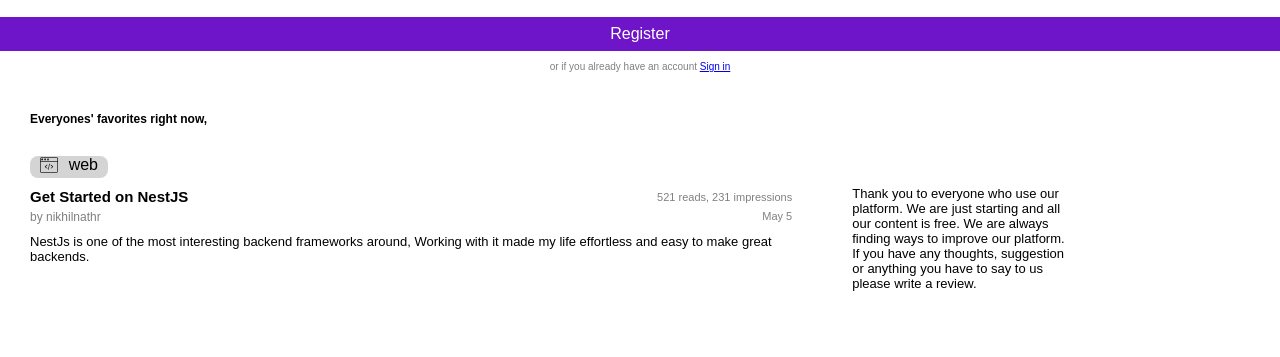
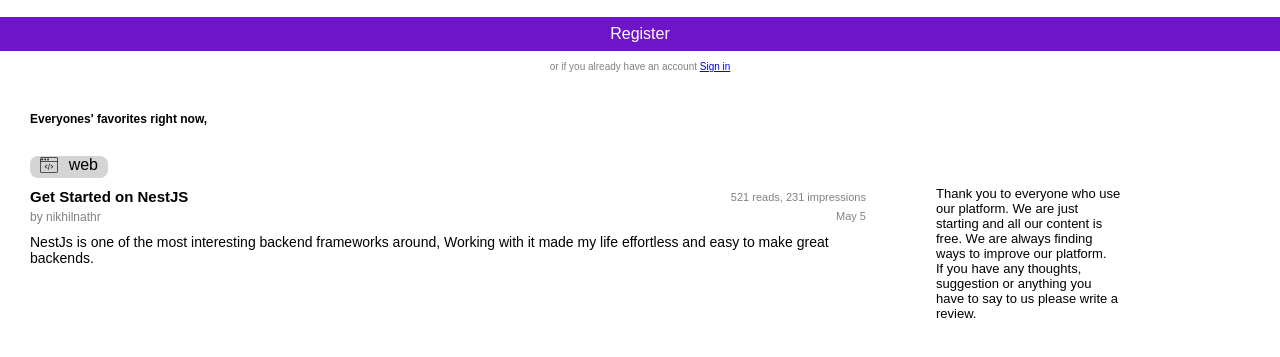
Before and after one commit to sivanandini029/artifact, a PHP site: page / in a window 1280 px wide. Shown: the part 240-597 px from the top of the page. Run offline with PHP 8.4, Linux system fonts and the light colour scheme.

Commit message:
artifact

```diff
--- a/style.css
+++ b/style.css
@@ -113,12 +113,12 @@ body {
     font-size: 12px;
 }
 .web-container {
-    width: 1100px;
+    width: 100%;
     display: flex;
 }
 .web-container .left-side {
     padding: 10px 30px;
-    width: 900px;
+    width: 70%;
 }
  .left-side .web {
     border: 1px;
@@ -165,12 +165,12 @@ body {
 }
 .left-side .contents {
     color: #000000;
-    font-size: 13px;
+    font-size: 14px;
     padding-top: 10px;
 }
 .web-container .right-side {
-    width: 300px;
+    width: 20%;
     font-size: 13px;
     color: #000000;
-    padding: 40px 30px 20px 30px;
+    padding: 40px 30px 20px 40px;
 }
```
